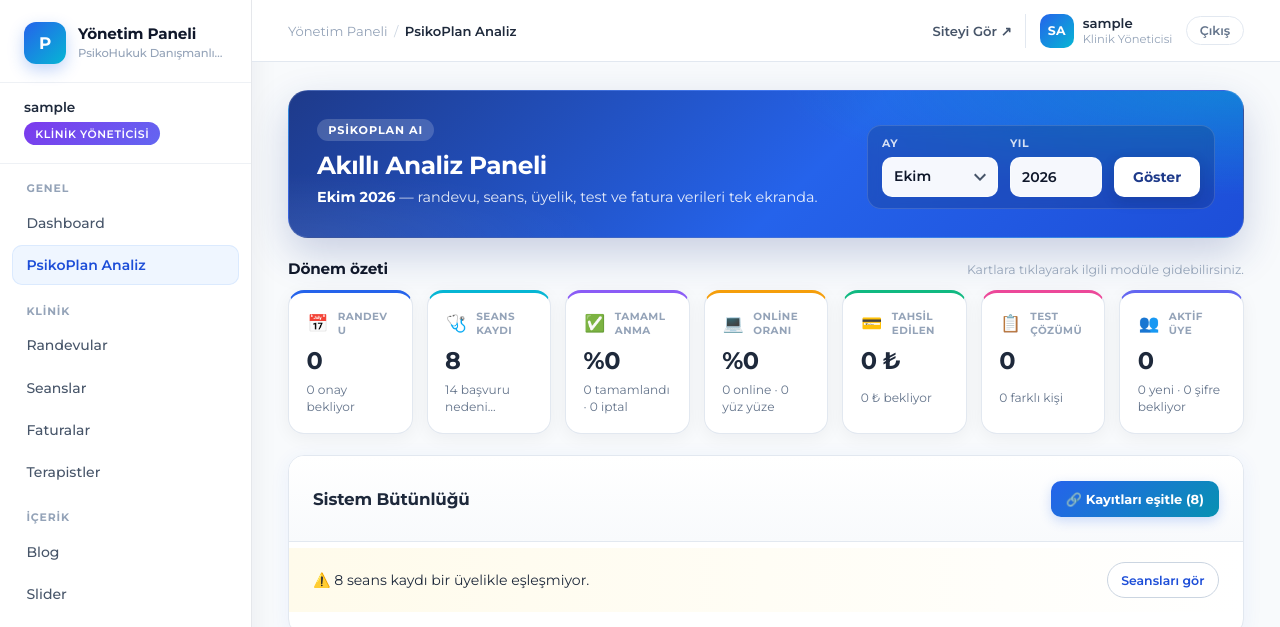
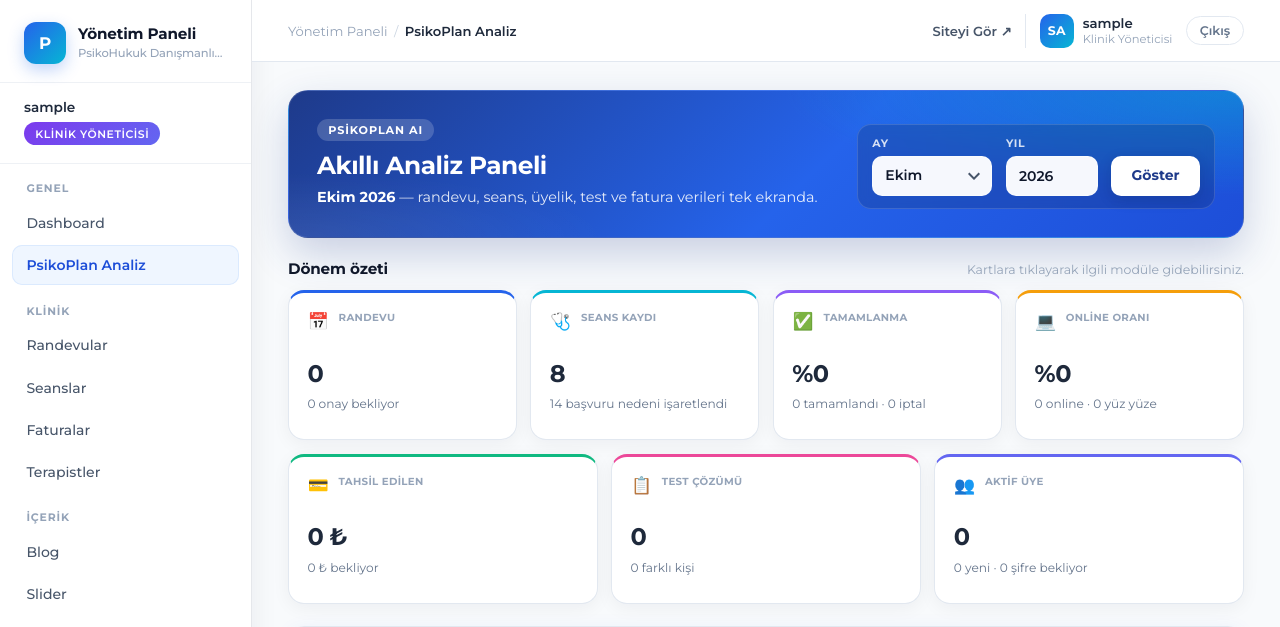
Before and after one commit to 67p999hgkh-del/-psikoloji-klinik, a Flask app: page /admin/analiz in a window 1280 px wide. Shown: the top 627 px of the page. Run offline with Flask 3, Linux system fonts and the light colour scheme; the visitor is signed in with stand-in values (Sample User, id 1); data comes from the database, SQL or seed files in the repository; data that the repository does not hold is empty.

Commit message:
Refine Analiz filter alignment and KPI card spacing.
Use matched-height controls with a spacer above Göster, delay the
7-column KPI row until wider viewports, and grid the icon/title row
so long labels like TAHSİL EDİLEN have room.

Co-authored-by: 67p999hgkh-del <67p999hgkh-del@users.noreply.github.com>

```diff
--- a/app.py
+++ b/app.py
@@ -75,7 +75,7 @@ _default_db = "sqlite:///" + os.path.join(INSTANCE_DIR, "klinik.db")
 app.config["SQLALCHEMY_DATABASE_URI"] = os.environ.get("DATABASE_URL", _default_db)
 app.config["SQLALCHEMY_TRACK_MODIFICATIONS"] = False
 app.config["SEND_FILE_MAX_AGE_DEFAULT"] = 86400
-STATIC_VERSION = "20261016analiz1"
+STATIC_VERSION = "20261016analiz3"
 
 db.init_app(app)
 
--- a/static/css/analiz-ops.css
+++ b/static/css/analiz-ops.css
@@ -64,19 +64,20 @@
 
 .analiz-month-filter {
   display: flex;
-  gap: 0.75rem;
+  flex-wrap: wrap;
   align-items: flex-end;
-  flex-wrap: wrap;
+  gap: 0.85rem;
   margin: 0;
   flex: 0 1 auto;
-  padding: 0.7rem 0.85rem;
+  padding: 0.75rem 0.9rem;
   background: rgba(15, 23, 42, 0.18);
   border-radius: 14px;
   border: 1px solid rgba(255, 255, 255, 0.14);
   backdrop-filter: blur(6px);
 }
 
-.analiz-filter-field {
+.analiz-filter-field,
+.analiz-filter-actions {
   display: flex;
   flex-direction: column;
   justify-content: flex-end;
@@ -97,20 +98,27 @@
 }
 
 .analiz-month-filter select,
+.analiz-month-filter input,
+.analiz-filter-submit {
+  height: 40px;
+  min-height: 40px;
+  max-height: 40px;
+  box-sizing: border-box;
+  margin: 0;
+  border-radius: 10px;
+  font-size: 0.875rem;
+  font-weight: 600;
+  line-height: 1.2;
+}
+
+.analiz-month-filter select,
 .analiz-month-filter input {
   display: block;
   border: 1px solid rgba(255, 255, 255, 0.35);
   background: rgba(255, 255, 255, 0.96);
   color: #0f172a;
-  border-radius: 10px;
-  padding: 0 0.7rem;
-  font-size: 0.875rem;
-  font-weight: 600;
-  line-height: 1.25;
-  width: 7.25rem;
-  height: 40px;
-  min-height: 40px;
-  box-sizing: border-box;
+  padding: 0 0.75rem;
+  width: 7.5rem;
   appearance: none;
   -webkit-appearance: none;
 }
@@ -139,14 +147,9 @@
   display: inline-flex;
   align-items: center;
   justify-content: center;
-  height: 40px;
-  min-height: 40px;
-  padding: 0 1.2rem;
+  padding: 0 1.25rem;
   border: none;
-  border-radius: 10px;
   font-weight: 700;
-  font-size: 0.875rem;
-  line-height: 1;
   cursor: pointer;
   flex-shrink: 0;
   color: #1e3a8a;
@@ -306,7 +309,8 @@
   }
 }
 
-@media (min-width: 1180px) {
+/* Sidebar aside, so 7-col only when content is actually wide enough */
+@media (min-width: 1480px) {
   .kpi-grid {
     grid-template-columns: repeat(7, minmax(0, 1fr));
   }
@@ -320,15 +324,15 @@
 .kpi-card {
   display: flex;
   flex-direction: column;
-  gap: 0.5rem;
+  gap: 0.55rem;
   background: white;
   border: 1px solid var(--color-border);
   border-radius: 16px;
-  padding: 1.05rem 1.1rem 1.1rem;
+  padding: 1.1rem 1.15rem 1.15rem;
   box-shadow: 0 4px 18px rgba(15, 23, 42, 0.05);
   transition: transform 0.15s, box-shadow 0.15s, border-color 0.15s;
   min-width: 0;
-  min-height: 7.5rem;
+  min-height: 7.75rem;
   box-sizing: border-box;
   border-top: 3px solid #2563eb;
   text-decoration: none;
@@ -349,35 +353,34 @@
 }
 
 .kpi-card-top {
-  display: flex;
-  align-items: center;
-  gap: 0.55rem;
+  display: grid;
+  grid-template-columns: 1.35rem minmax(0, 1fr);
+  align-items: start;
+  column-gap: 0.6rem;
   min-width: 0;
-  min-height: 1.5rem;
+  min-height: 2.5rem;
 }
 
 .kpi-icon {
-  width: 1.4rem;
-  height: 1.4rem;
+  width: 1.35rem;
+  height: 1.35rem;
   display: inline-flex;
   align-items: center;
   justify-content: center;
   font-size: 1.05rem;
   line-height: 1;
-  flex-shrink: 0;
 }
 
 .kpi-label {
-  flex: 1 1 auto;
   min-width: 0;
-  font-size: 0.65rem;
+  font-size: 0.64rem;
   font-weight: 700;
-  letter-spacing: 0.04em;
+  letter-spacing: 0.03em;
   text-transform: uppercase;
   color: #94a3b8;
-  line-height: 1.3;
+  line-height: 1.35;
   overflow-wrap: break-word;
-  word-break: break-word;
+  hyphens: auto;
 }
 
 .kpi-value {
@@ -386,7 +389,6 @@
   color: #1e293b;
   line-height: 1.15;
   letter-spacing: -0.02em;
-  margin-top: 0.1rem;
 }
 
 .kpi-sub {
@@ -688,18 +690,18 @@
   .psikoplan-hero { align-items: stretch; }
   .analiz-month-filter {
     width: 100%;
-    justify-content: stretch;
   }
   .analiz-filter-field {
-    flex: 1 1 calc(50% - 0.4rem);
-    min-width: 0;
+    flex: 1 1 calc(50% - 0.5rem);
   }
   .analiz-month-filter select,
   .analiz-month-filter input {
     width: 100%;
   }
+  .analiz-filter-actions {
+    flex: 1 1 100%;
+  }
   .analiz-filter-submit {
-    flex: 1 1 100%;
     width: 100%;
   }
   .revenue-mini { grid-template-columns: 1fr; }
--- a/templates/admin/analiz.html
+++ b/templates/admin/analiz.html
@@ -2,7 +2,7 @@
 {% block title %}PsikoPlan Analiz{% endblock %}
 
 {% block extra_head %}
-<link rel="stylesheet" href="{{ url_for('static', filename='css/analiz-ops.css') }}?v={{ static_v|default('20261016analiz1') }}">
+<link rel="stylesheet" href="{{ url_for('static', filename='css/analiz-ops.css') }}?v={{ static_v|default('20261016analiz3') }}">
 {% endblock %}
 
 {% block content %}
@@ -26,7 +26,10 @@
         <span class="analiz-filter-label">Yıl</span>
         <input type="number" name="year" value="{{ data.year }}" min="2020" max="2100" inputmode="numeric">
       </label>
-      <button type="submit" class="analiz-filter-submit">Göster</button>
+      <div class="analiz-filter-actions">
+        <span class="analiz-filter-label" aria-hidden="true">&nbsp;</span>
+        <button type="submit" class="analiz-filter-submit">Göster</button>
+      </div>
     </form>
   </header>
 
```
